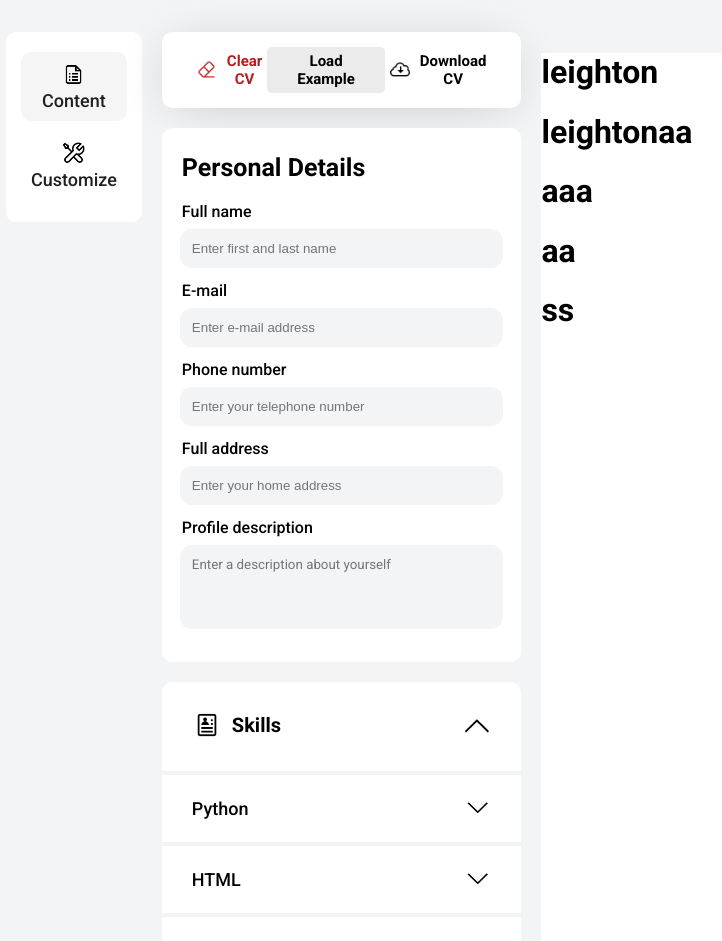
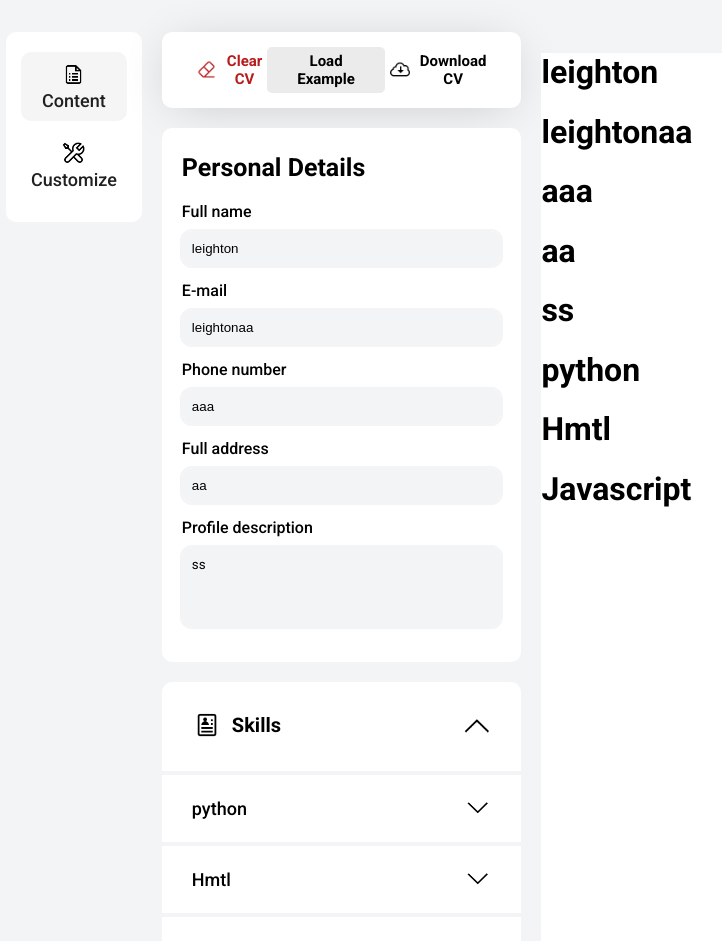
Before and after one commit to coolleighton/MyCVBuilder, a React (Vite) app: page / in a window 1280 px wide. Shown: the top 941 px of the page, without its empty margins (122-844 px from the left). Built offline with nearby package versions, Linux system fonts and the light colour scheme; the HTML template or start-up script is replaced by a standard one.

Commit message:
skills section now changes the CV preview section

```diff
--- a/src/App.jsx
+++ b/src/App.jsx
@@ -12,13 +12,13 @@ import CVPreview from "./components/CVPreview";
 import CVdata from "./Data/CVdata";
 
 function App() {
+  // handles the content/customisation button click //
+
   const activeColor = "#F5F5F5";
   const inactiveColor = "white";
 
   const [contentActive, setContentActive] = useState(true);
   const [customiseActive, setCustomiseActive] = useState(false);
-
-  const [personalInfo, setPersonalInfo] = useState(CVdata);
 
   const handleContentClick = () => {
     if (!contentActive) {
@@ -34,7 +34,11 @@ function App() {
     }
   };
 
-  const handleChange = (value, field) => {
+  // handles user information change //
+
+  const [personalInfo, setPersonalInfo] = useState(CVdata.personalInfo);
+
+  const handlePersonalChange = (value, field) => {
     const fieldName = field;
     const newCVdata = {
       ...personalInfo,
@@ -42,6 +46,28 @@ function App() {
     };
     setPersonalInfo(newCVdata);
   };
+
+  // handle skills information change //
+
+  const [skills, setSkills] = useState(CVdata.skills);
+
+  const handleSkillsChange = (value, index) => {
+    const newCVdata = skills.map((skillItem) => {
+      if (skillItem.id === index) {
+        return {
+          ...skillItem,
+          skill: (skillItem.skill = value),
+        };
+      } else {
+        return skillItem;
+      }
+    });
+
+    console.log(newCVdata)
+    setSkills(newCVdata);
+  };
+
+  // UI //
 
   return (
     <div className="mainDiv">
@@ -70,8 +96,8 @@ function App() {
         className="content"
       >
         <RenderSaveLoadClearButtons></RenderSaveLoadClearButtons>
-        <ContentSection handleChange={handleChange}></ContentSection>
-        <SkillsSection></SkillsSection>
+        <ContentSection handleChange={handlePersonalChange}></ContentSection>
+        <SkillsSection handleChange={handleSkillsChange}></SkillsSection>
         <EducationSection></EducationSection>
         <ExperienceSection></ExperienceSection>
       </div>
@@ -85,10 +111,12 @@ function App() {
         <CustomiseFont></CustomiseFont>
       </div>
       <div>
-        <CVPreview personalInfo={personalInfo}></CVPreview>
+        <CVPreview skills={skills} personalInfo={personalInfo}></CVPreview>
       </div>
     </div>
   );
 }
 
 export default App;
+
+// "<SkillsSection handleChange={handleSkillsChange}></SkillsSection>"
--- a/src/Data/CVdata.jsx
+++ b/src/Data/CVdata.jsx
@@ -1,12 +1,16 @@
-
 let CVdata = {
+  personalInfo: {
     fullName: "leighton",
     email: "leightonaa",
     phoneNumber: "aaa",
     homeAddress: "aa",
     personalDescription: "ss",
-}
+  },
+  skills: [
+    { id: 0, skill: "python" },
+    { id: 1, skill: "Hmtl" },
+    { id: 2, skill: "Javascript" },
+  ],
+};
 
-
-
-export default CVdata
+export default CVdata;
--- a/src/components/CVPreview.jsx
+++ b/src/components/CVPreview.jsx
@@ -1,7 +1,6 @@
-import styles from "../styles/CVPreview.css"
+import styles from "../styles/CVPreview.css";
 
-function CVPreview({personalInfo}) {
-
+function CVPreview({ skills, personalInfo }) {
   return (
     <>
       <div className="CVPreview">
@@ -10,10 +9,13 @@ function CVPreview({personalInfo}) {
         <h1>{personalInfo.phoneNumber}</h1>
         <h1>{personalInfo.homeAddress}</h1>
         <h1>{personalInfo.personalDescription}</h1>
+
+        {skills.map((skillItem) => {
+          return <h1 key={skillItem.skill}>{skillItem.skill}</h1>;
+        })}
       </div>
     </>
-    )
-
+  );
 }
 
-export default CVPreview
+export default CVPreview;
--- a/src/components/ContentSection.jsx
+++ b/src/components/ContentSection.jsx
@@ -14,6 +14,7 @@ function ContentSection({ handleChange }) {
             id="fullName"
             type="text"
             placeholder="Enter first and last name"
+            defaultValue={CVdata.personalInfo.fullName}
           ></input>
           <label htmlFor="email">E-mail</label>
           <input
@@ -21,6 +22,7 @@ function ContentSection({ handleChange }) {
             id="email"
             type="e-mail"
             placeholder="Enter e-mail address"
+            defaultValue={CVdata.personalInfo.email}
           ></input>
           <label htmlFor="phoneNumber">Phone number</label>
           <input
@@ -28,6 +30,7 @@ function ContentSection({ handleChange }) {
             id="phoneNumber"
             type="tel"
             placeholder="Enter your telephone number"
+            defaultValue={CVdata.personalInfo.phoneNumber}
           ></input>
           <label htmlFor="homeAddress">Full address</label>
           <input
@@ -35,6 +38,7 @@ function ContentSection({ handleChange }) {
             id="homeAddress"
             type="textArea"
             placeholder="Enter your home address"
+            defaultValue={CVdata.personalInfo.homeAddress}
           ></input>
           <label htmlFor="personalDescription">Profile description</label>
           <textarea
@@ -43,6 +47,7 @@ function ContentSection({ handleChange }) {
             rows="4"
             cols="50"
             placeholder="Enter a description about yourself"
+            defaultValue={CVdata.personalInfo.personalDescription}
           ></textarea>
         </form>
       </div>
--- a/src/components/CustomiseColors.jsx
+++ b/src/components/CustomiseColors.jsx
@@ -7,12 +7,7 @@ function CustomizeColors() {
         <h1>Color</h1>
         <div>
           <p>Accent color</p>
-          <input
-            onChange={console.log("inputChanged")}
-            value="#0E374E"
-            className="colorPicker"
-            type="color"
-          ></input>
+          <input value="#0E374E" className="colorPicker" type="color"></input>
         </div>
       </div>
     </>
--- a/src/components/EducationSection.jsx
+++ b/src/components/EducationSection.jsx
@@ -94,7 +94,7 @@ function EducationSection() {
                   style={{ display: formActive ? active : inActive }}
                   className="EducationForm"
                 >
-                  <form  onChange={console.log("inputChanged")}>
+                  <form onChange={console.log("inputChanged")}>
                     <label htmlFor="School">School</label>
                     <input
                       onChange={console.log("inputChanged")}
--- a/src/components/ExperienceSection.jsx
+++ b/src/components/ExperienceSection.jsx
@@ -89,7 +89,6 @@ function ExperienceSection() {
                   <form>
                     <label htmlFor="company">Company Name</label>
                     <input
-                      onChange={console.log("inputChanged")}
                       value={experienceItem.company}
                       id="company"
                       type="text"
@@ -97,7 +96,6 @@ function ExperienceSection() {
                     ></input>
                     <label htmlFor="position">Position title</label>
                     <input
-                      onChange={console.log("inputChanged")}
                       value={experienceItem.position}
                       id="position"
                       type="text"
@@ -107,7 +105,6 @@ function ExperienceSection() {
                       <div className="startDateDiv">
                         <label htmlFor="StartDate">Start date</label>
                         <input
-                          onChange={console.log("inputChanged")}
                           value={experienceItem.startDate}
                           id="StartDate"
                           type="text"
@@ -117,7 +114,6 @@ function ExperienceSection() {
                       <div>
                         <label htmlFor="EndDate">End date</label>
                         <input
-                          onChange={console.log("inputChanged")}
                           value={experienceItem.endDate}
                           id="EndDate"
                           type="text"
@@ -127,7 +123,6 @@ function ExperienceSection() {
                     </div>
                     <label htmlFor="location">Location</label>
                     <input
-                      onChange={console.log("inputChanged")}
                       value={experienceItem.location}
                       id="location"
                       type="text"
@@ -135,7 +130,6 @@ function ExperienceSection() {
                     ></input>
                     <label htmlFor="description">Description</label>
                     <textarea
-                      onChange={console.log("inputChanged")}
                       value={experienceItem.description}
                       id="description"
                       rows="4"
--- a/src/components/SkillsSection.jsx
+++ b/src/components/SkillsSection.jsx
@@ -1,31 +1,9 @@
 import styles from "../styles/SkillsSection.css";
 import { v4 as uuidv4 } from "uuid";
 import { useState } from "react";
+import CVdata from "../Data/CVdata";
 
-let SkillsArray = [
-  {
-    skill: "Python",
-    key: uuidv4(),
-  },
-  {
-    skill: "HTML",
-    key: uuidv4(),
-  },
-  {
-    skill: "CSS",
-    key: uuidv4(),
-  },
-  {
-    skill: "Javascript",
-    key: uuidv4(),
-  },
-  {
-    skill: "React",
-    key: uuidv4(),
-  },
-];
-
-function SkillsSection() {
+function SkillsSection({ handleChange }) {
   const activeDisplay = "block";
   const inActiveDisplay = "none";
   const activeRotation = "rotate(180deg)";
@@ -64,7 +42,7 @@ function SkillsSection() {
           }}
           className="skillList"
         >
-          {SkillsArray.map((SkillsItem) => {
+          {CVdata.skills.map((skillItem) => {
             const active = "block";
             const inActive = "none";
 
@@ -79,11 +57,11 @@ function SkillsSection() {
             };
 
             return (
-              <li key={SkillsItem.key}>
+              <li key={skillItem.skill}>
                 <hr className="Seperator"></hr>
 
                 <div className="skillListItem" onClick={handleItemClick}>
-                  <h2 className="skillListItemName">{SkillsItem.skill}</h2>
+                  <h2 className="skillListItemName">{skillItem.skill}</h2>
                   <img
                     className="skillListItemImg"
                     src="src/assets/down-img.png"
@@ -100,11 +78,13 @@ function SkillsSection() {
                   <form>
                     <label htmlFor="Skill">Skill Name</label>
                     <input
-                      onChange={console.log("inputChanged")}
-                      value={SkillsItem.Skill}
-                      id="Skill"
+                      onChange={(e) =>
+                        handleChange(e.target.value, skillItem.id)
+                      }
+                      id={skillItem.skill}
                       type="text"
                       placeholder="Enter your skill name"
+                      defaultValue={skillItem.skill}
                     ></input>
                   </form>
                 </div>
```
Lines whose indentation alone changed are shown as unchanged.
